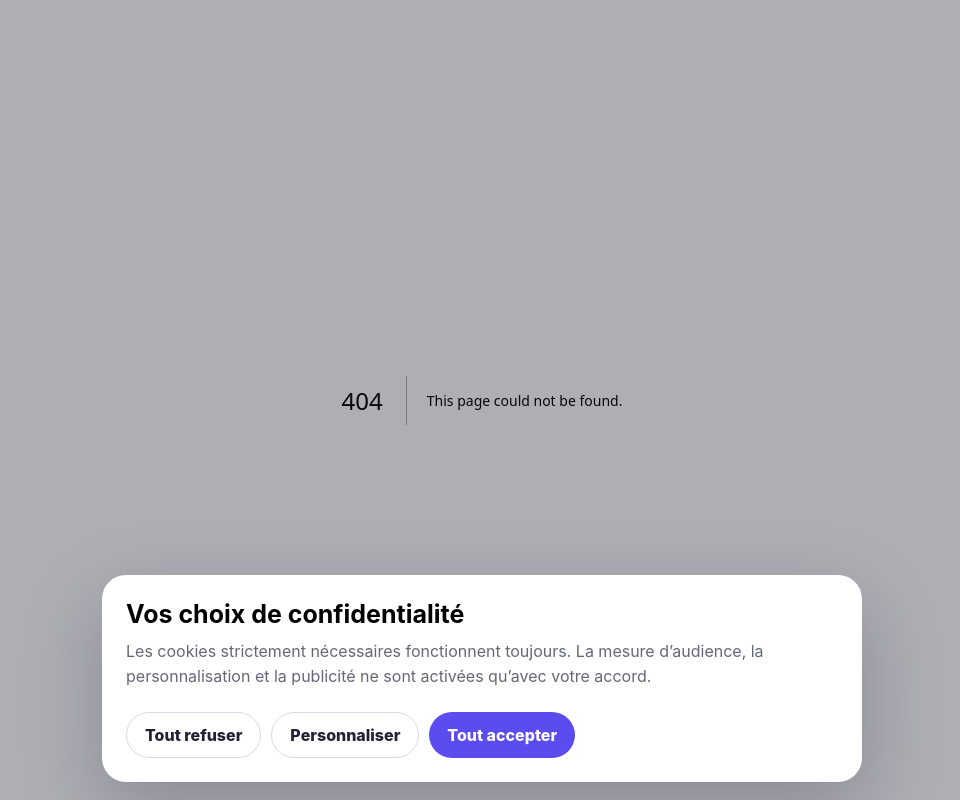
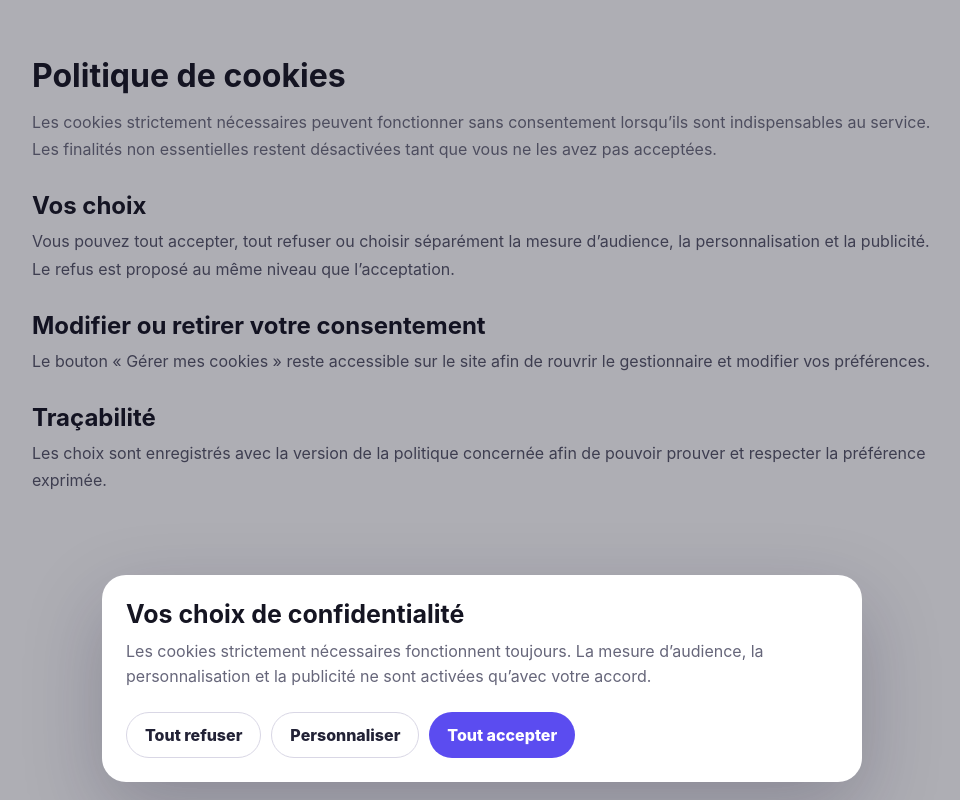
Before and after one commit to hakersoy66/petitannonces, a Next.js app in the folder apps/web/: page /cookies in a window 1280 px wide. Before the commit this address had no page. Shown: the whole page, without its empty margins (158-1118 px from the left). Built offline with nearby package versions, Linux system fonts and the light colour scheme.

Commit message:
feat(web): add cookies policy page

```diff
--- /dev/null
+++ b/apps/web/app/cookies/page.tsx
@@ -0,0 +1,11 @@
+export const metadata = { title: "Politique de cookies | Petit Annonces" };
+
+export default function CookiesPage() {
+  return <main className="shell" style={{ paddingBlock: 56, maxWidth: 900 }}>
+    <h1>Politique de cookies</h1>
+    <p style={{ marginTop: 14, color: "#6c6c7d", lineHeight: 1.7 }}>Les cookies strictement nécessaires peuvent fonctionner sans consentement lorsqu’ils sont indispensables au service. Les finalités non essentielles restent désactivées tant que vous ne les avez pas acceptées.</p>
+    <section style={{ marginTop: 28 }}><h2>Vos choix</h2><p style={{ marginTop: 8, color: "#555568", lineHeight: 1.7 }}>Vous pouvez tout accepter, tout refuser ou choisir séparément la mesure d’audience, la personnalisation et la publicité. Le refus est proposé au même niveau que l’acceptation.</p></section>
+    <section style={{ marginTop: 28 }}><h2>Modifier ou retirer votre consentement</h2><p style={{ marginTop: 8, color: "#555568", lineHeight: 1.7 }}>Le bouton « Gérer mes cookies » reste accessible sur le site afin de rouvrir le gestionnaire et modifier vos préférences.</p></section>
+    <section style={{ marginTop: 28 }}><h2>Traçabilité</h2><p style={{ marginTop: 8, color: "#555568", lineHeight: 1.7 }}>Les choix sont enregistrés avec la version de la politique concernée afin de pouvoir prouver et respecter la préférence exprimée.</p></section>
+  </main>;
+}
```
